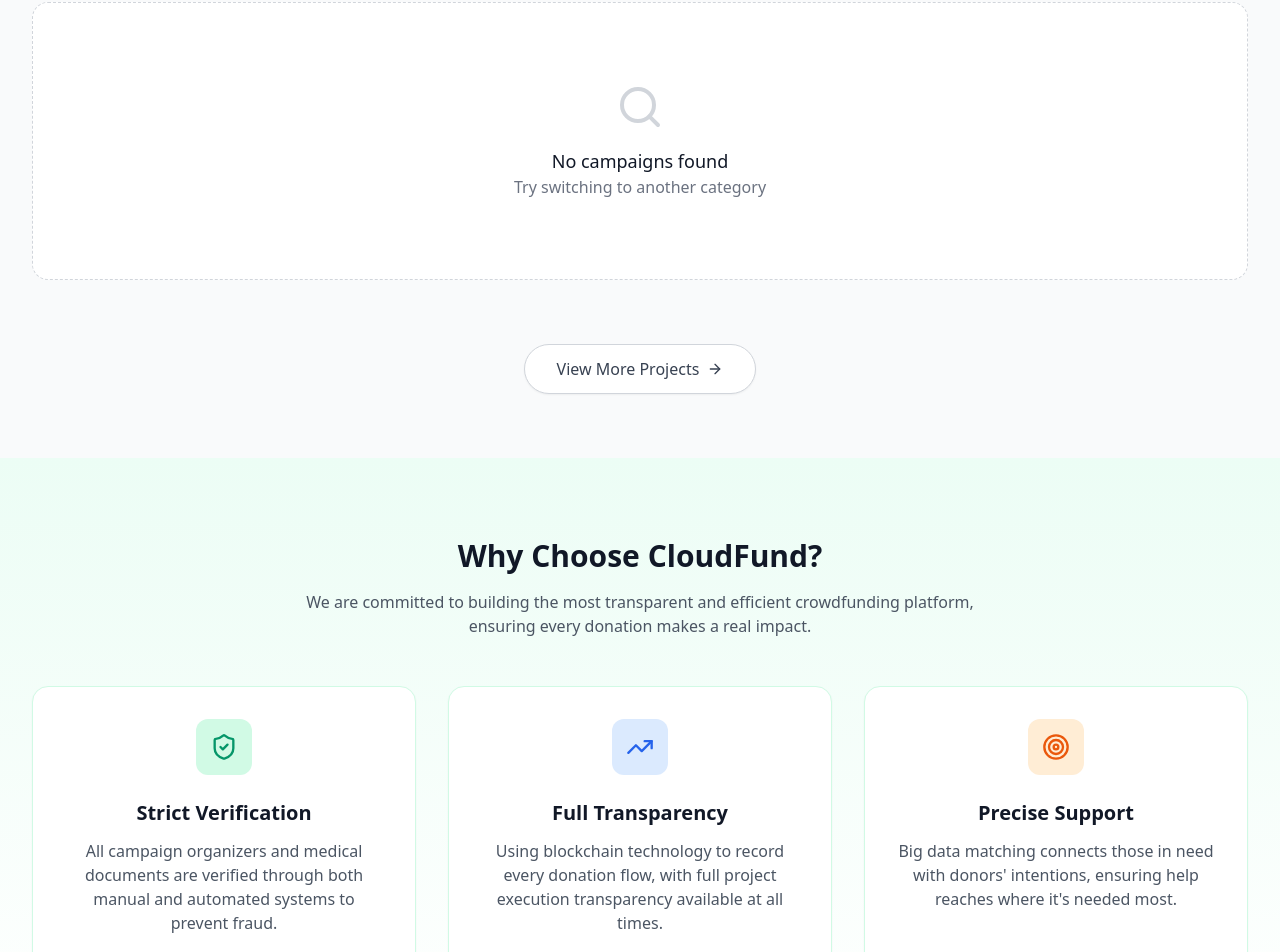
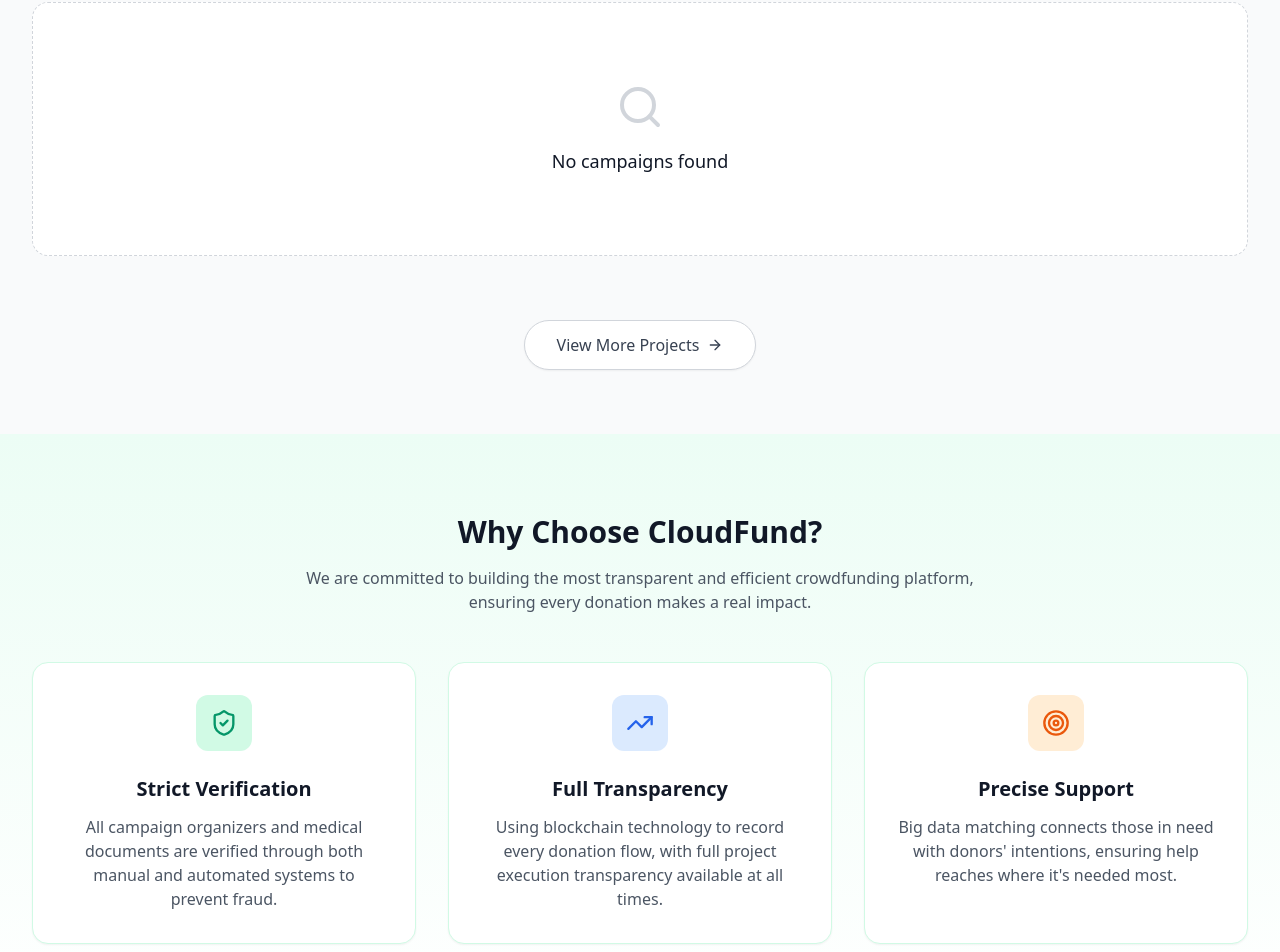
Before and after one commit to PeileLi/FYP, a React (Vite) app in the folder frontend/: page / in a window 1280 px wide. Shown: the part 974-1926 px from the top of the page. Built offline with nearby package versions, Linux system fonts and the light colour scheme.

Commit message:
update home

```diff
--- a/frontend/src/home.jsx
+++ b/frontend/src/home.jsx
@@ -286,7 +286,7 @@
           <div className="text-center py-20 bg-white rounded-2xl border border-dashed border-gray-300">
             <Search size={48} className="mx-auto text-gray-300 mb-4" />
             <h3 className="text-lg font-medium text-gray-900">No campaigns found</h3>
-            <p className="text-gray-500">Try switching to another category</p>
+
           </div>
         )}
 
```
